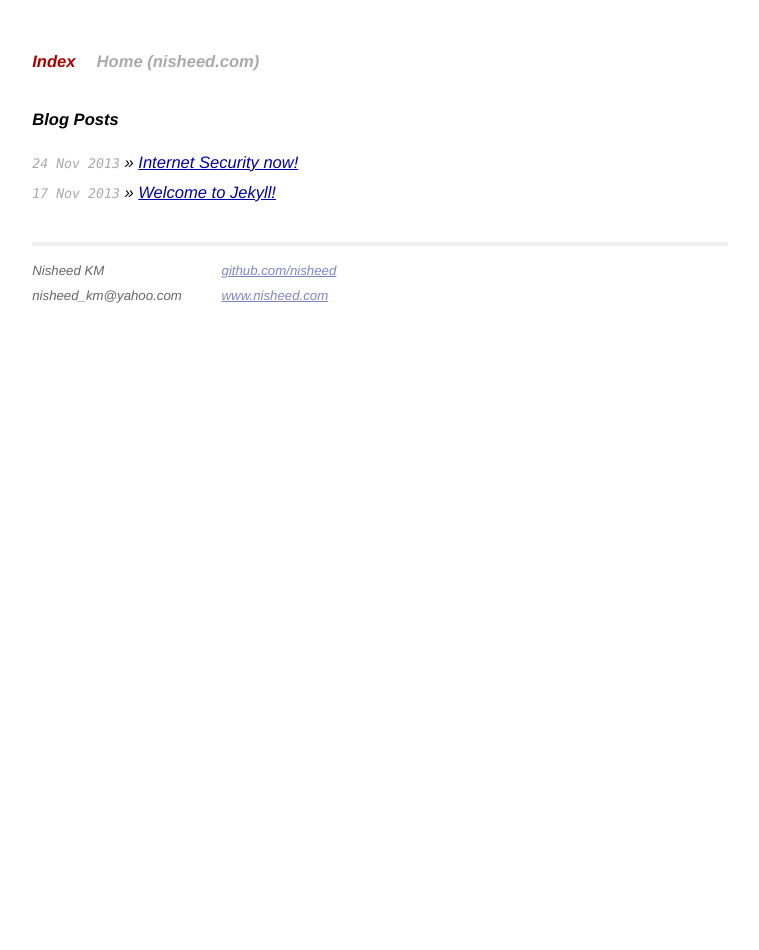
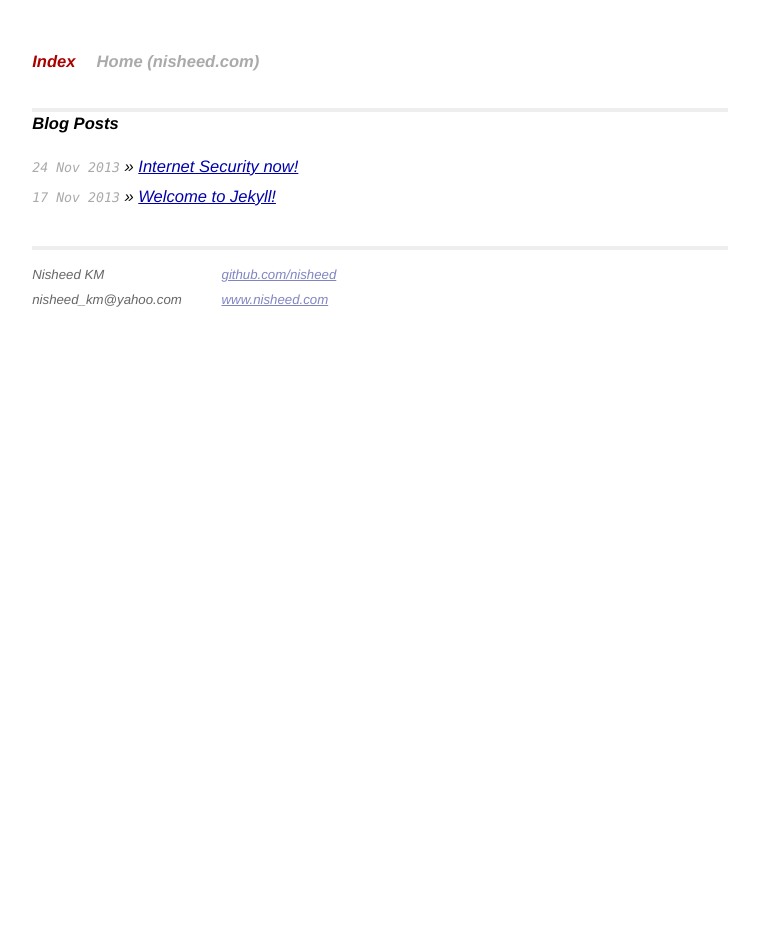
Before and after one commit to nisheed/blog, a Jekyll site: the page built from index.html, in a window 1280 px wide. Shown: the whole page, without its empty margins (260-1019 px from the left). Built offline with Jekyll 4.4.1, drawn with Linux system fonts in a browser that asks for light colours; Markdown is read by kramdown in place of the engine named in the settings.

Commit message:
css change

```diff
--- a/css/main.css
+++ b/css/main.css
@@ -63,6 +63,10 @@ a:visited { color: #a0a; }
   width: 42em;
   margin: 3em auto 2em;
   line-height: 1.5em;
+}
+
+.header {
+  border-bottom: 4px solid #eee;
 }
 
 .header a {
```
Also changed, not shown: 4 other files.
